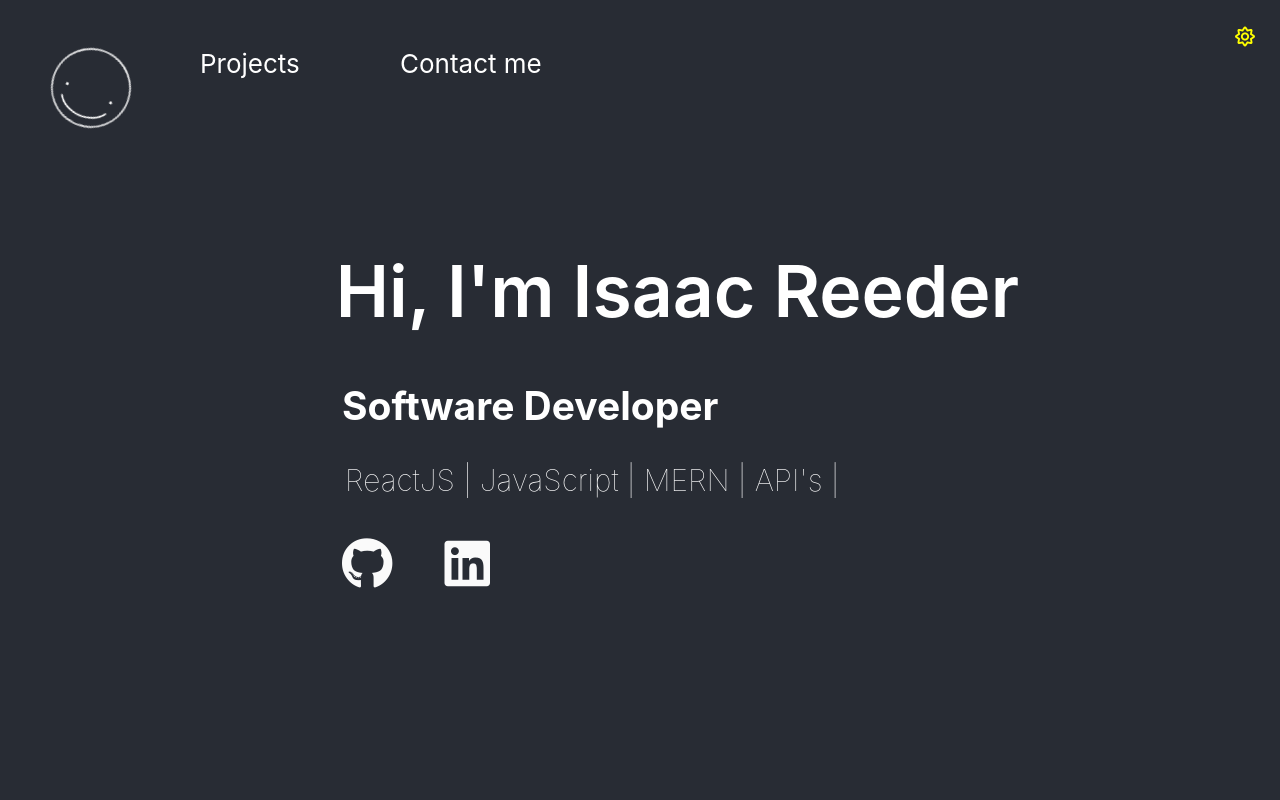
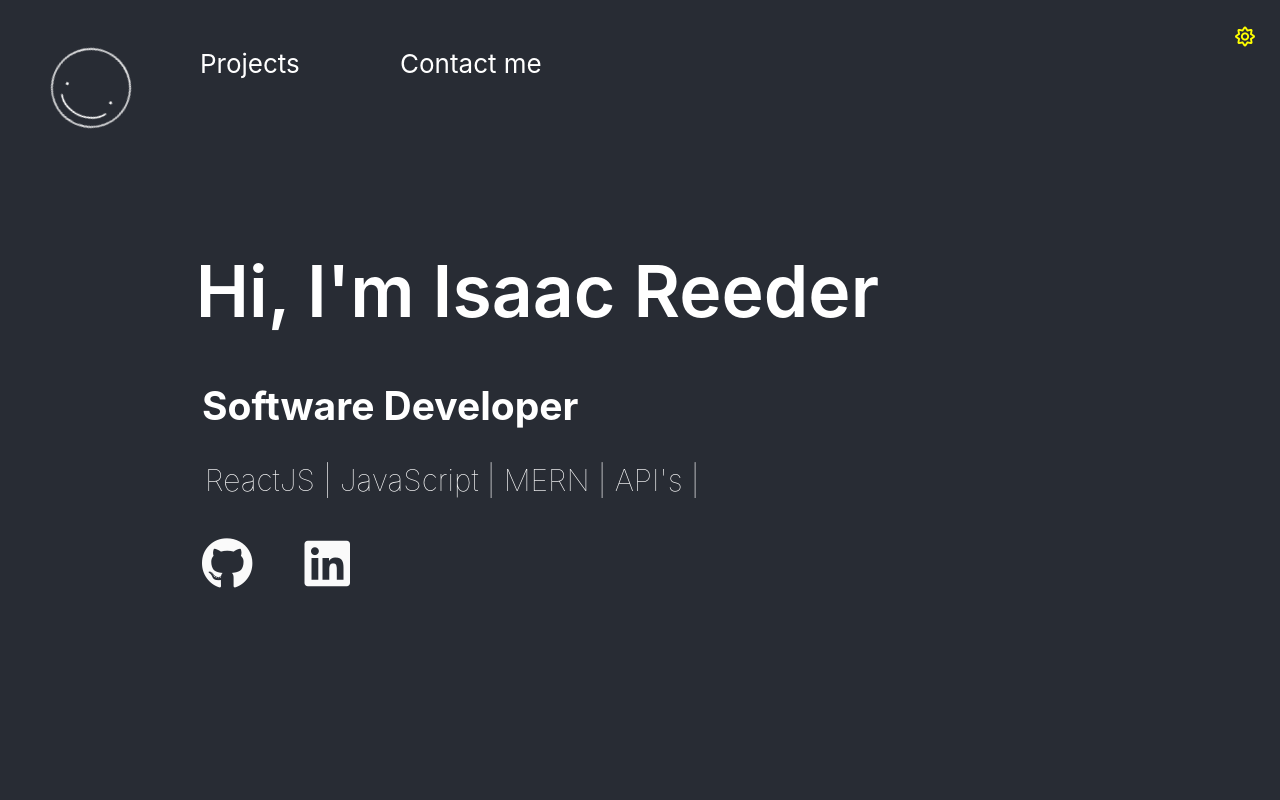
Before and after one commit to IsaacReeder/Isaac-Reeder-Portfolio, a React (Create React App) app: page / in a window 1280 px wide. Shown: the top 800 px of the page. Built offline with nearby package versions, Linux system fonts and the light colour scheme.

Commit message:
moved items left

```diff
--- a/src/components/Contact/Contact.scss
+++ b/src/components/Contact/Contact.scss
@@ -23,6 +23,10 @@
 .lines {
   padding: 5rem;
 }
+
+// .spacer {
+//   padding-left: 15rem;
+// }
 
 .email {
   padding-left: 3rem;
--- a/src/components/LandingPage/LandingPage.scss
+++ b/src/components/LandingPage/LandingPage.scss
@@ -13,7 +13,7 @@
 }
 
 .organizer {
-  padding-left: 15rem;
+  padding-left: 8rem;
 }
 
 .tagline {
```
